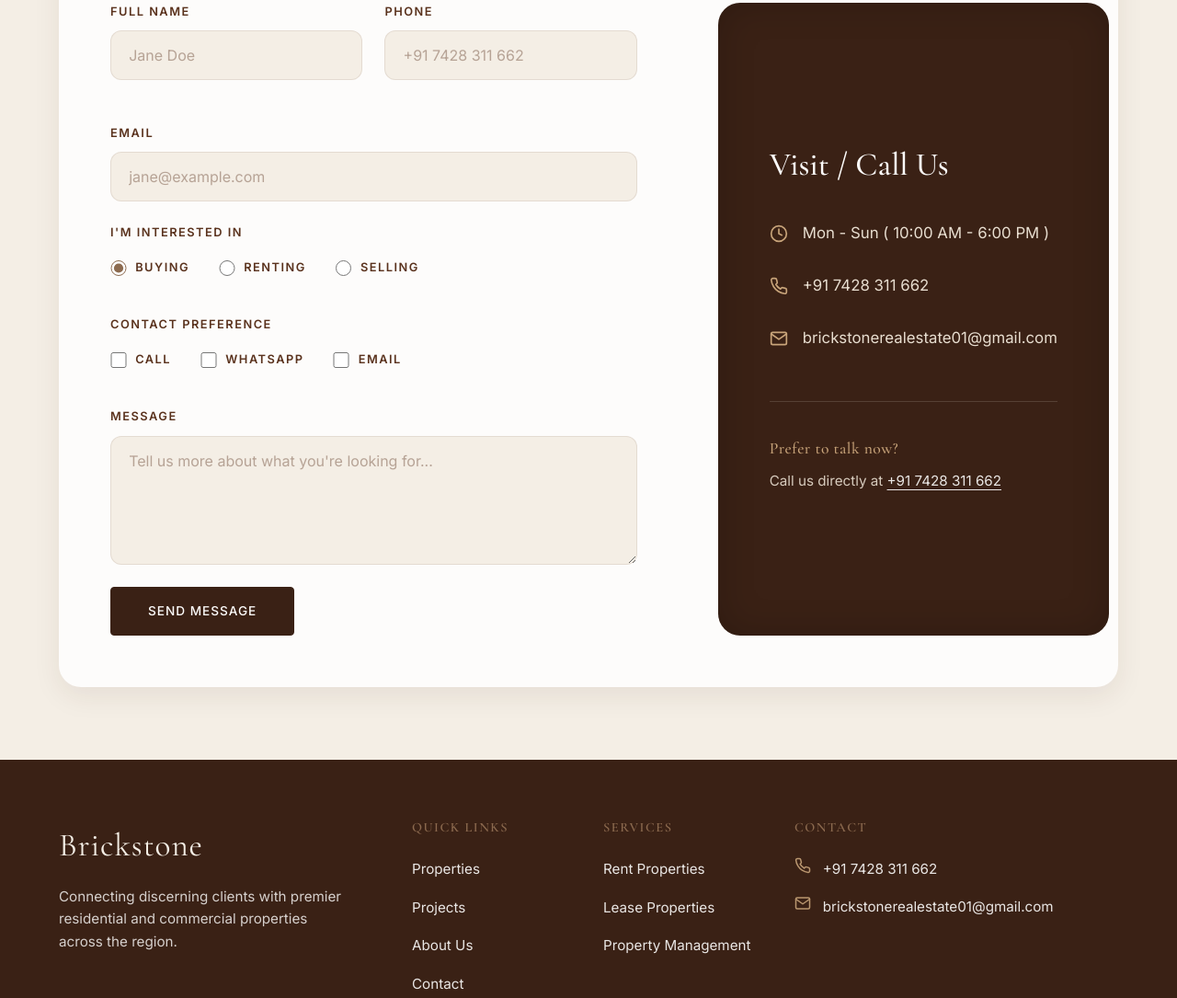
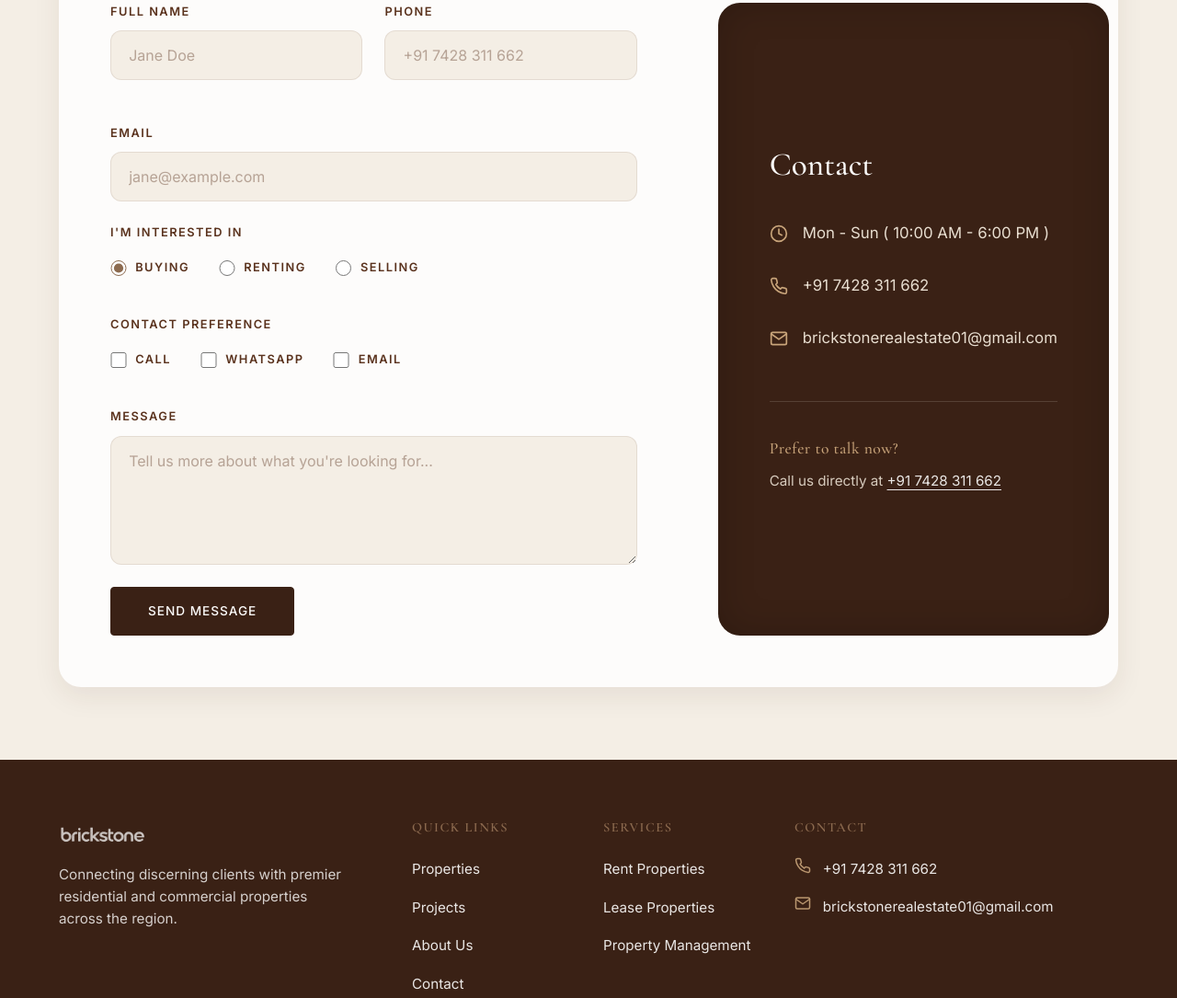
Before and after one commit to Hardikachhabra135/BrickStone-Real-Estate, a website: page FRONTEND/index.html in a window 1280 px wide. Shown: the part 3899-4984 px from the top of the page at 92% size. Drawn offline with nearby package versions, Linux system fonts and the light colour scheme; no server answers.

Commit message:
Update contact heading and replace footer text with transparent logo

```diff
--- a/FRONTEND/index.html
+++ b/FRONTEND/index.html
@@ -537,7 +537,7 @@
                 </div>
 
                 <div class="contact-info-panel">
-                    <h3>Visit / Call Us</h3>
+                    <h3>Contact</h3>
                     <div class="info-item">
                         <svg width="20" height="20" viewBox="0 0 24 24" fill="none" stroke="var(--clr-gold)" stroke-width="2" stroke-linecap="round" stroke-linejoin="round" style="flex-shrink: 0;">
                             <circle cx="12" cy="12" r="10"></circle>
@@ -571,7 +571,7 @@
     <footer>
         <div class="container footer-grid">
             <div class="footer-col brand-col">
-                <div class="footer-logo">Brickstone</div>
+                <div class="footer-logo"><img src="images/footer-logo.png" alt="Brickstone" style="height: 32px; width: auto; object-fit: contain;"></div>
                 <p class="footer-desc">Connecting discerning clients with premier residential and commercial properties
                     across the region.</p>
             </div>
```
Also changed, not shown: FRONTEND/images/footer-logo.png (added).
